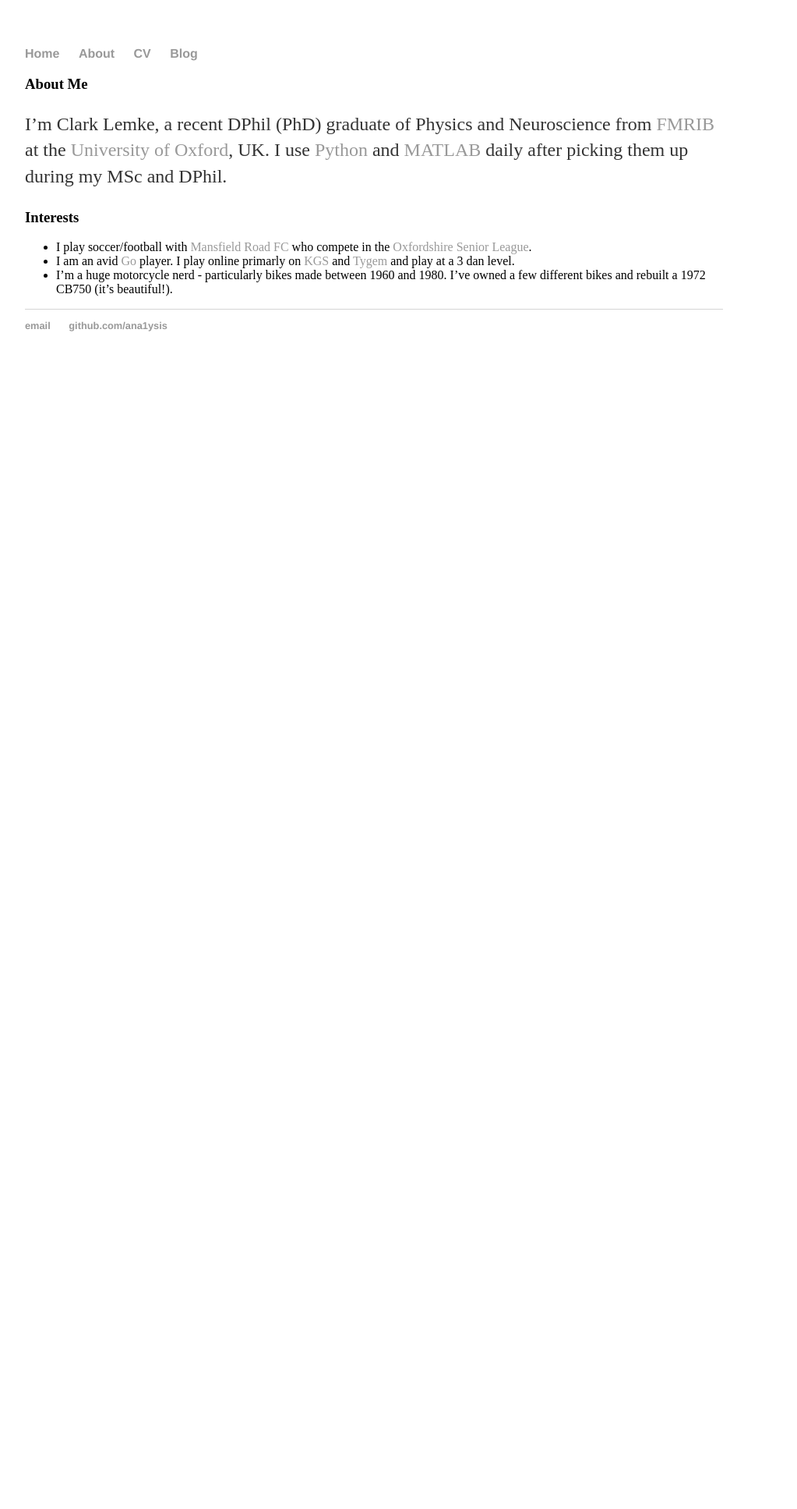
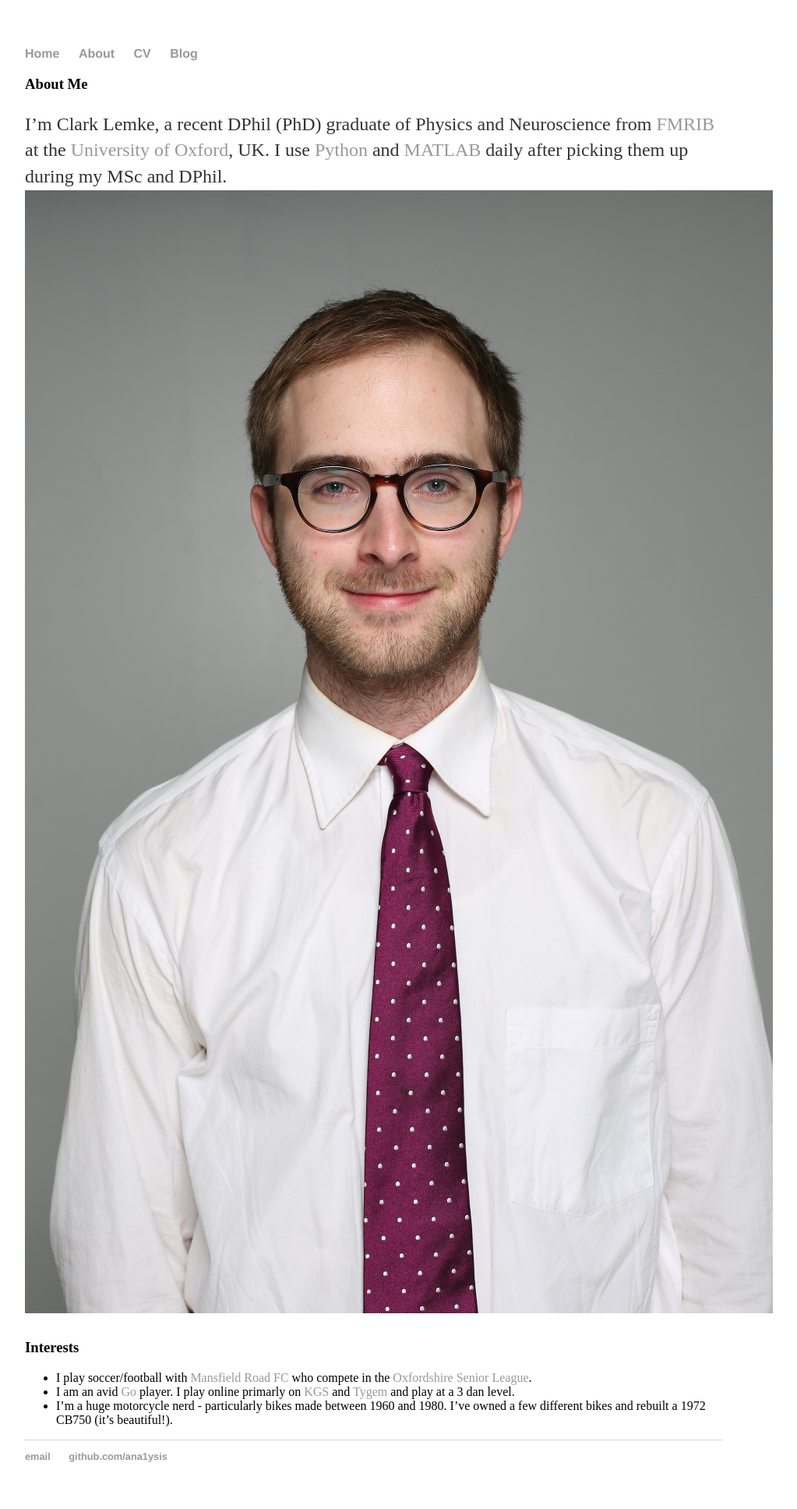
Before and after one commit to ana1ysis/ana1ysis.github.io, a Jekyll site: the page built from about.md, in a window 1280 px wide. Shown: the whole page at 78% size, without its empty margins (160-1183 px from the left). Built offline with Jekyll 4.4.1, drawn with Linux system fonts in a browser that asks for light colours; before the commit the page ends 900 px from its top, so only the background shows below that.

Commit message:
added photo

```diff
--- a/about.md
+++ b/about.md
@@ -5,6 +5,7 @@ permalink: /about
 ---
 ### About Me
 I'm Clark Lemke, a recent DPhil (PhD) graduate of Physics and Neuroscience from [FMRIB](http://www.ndcn.ox.ac.uk/divisions/fmrib) at the [University of Oxford](http://www.ox.ac.uk/), UK. I use [Python](https://www.python.org/) and [MATLAB](www.mathworks.com/products/matlab/) daily after picking them up during my MSc and DPhil.
+![Me]({{ site.url }}/assets/clark_photo.JPG)
 
 ### Interests
  * I play soccer/football with [Mansfield Road FC](http://www.mansfieldroad.co.uk/) who compete in the [Oxfordshire Senior League](http://fulltime.thefa.com/Index.do?league=5277609).
```
